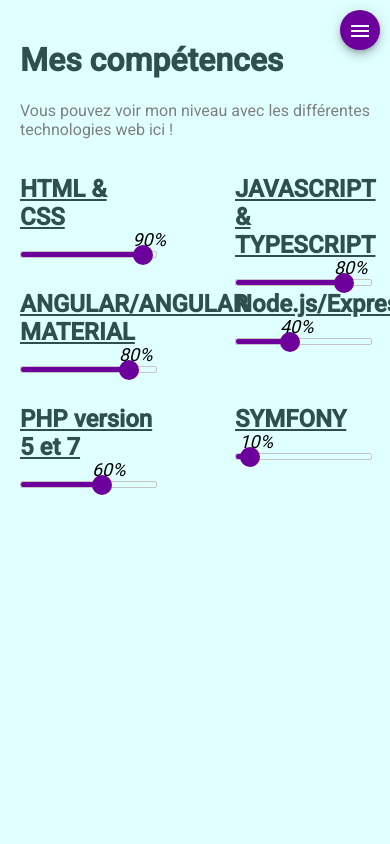
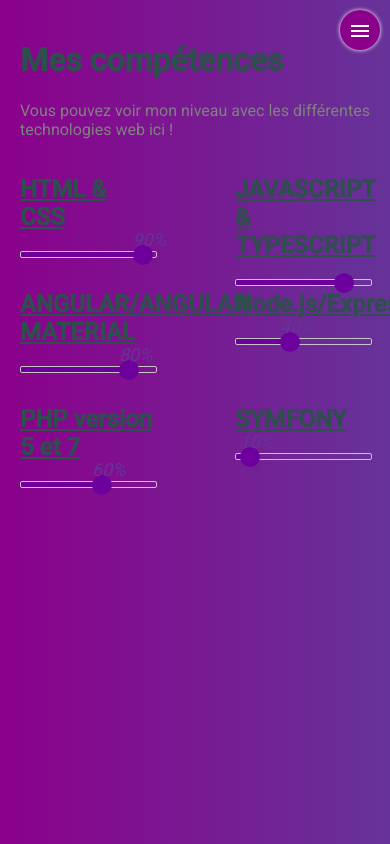
Before and after one commit to tolotra-david/portfolio, an Angular app: page /skills in a window 390 px wide. Built offline with nearby package versions, Linux system fonts and the light colour scheme.

Commit message:
rectification css sidebar et close

```diff
--- a/src/app/app-routing.module.ts
+++ b/src/app/app-routing.module.ts
@@ -7,7 +7,7 @@
 const routes: Routes = [
   {
     path: '',
-    redirectTo: 'home',
+    redirectTo: '/home',
     pathMatch: 'full',
   },
   {
--- a/src/app/app.component.css
+++ b/src/app/app.component.css
@@ -12,6 +12,7 @@
 
 .sidebar {
     width: 30%;
+    height: 100%;
     overflow: hidden;
     opacity: 1;
     transition: all ease-out 60ms;
@@ -20,24 +21,25 @@
 
 .pages {
     width: 100%;
-    width: 100%;
+    height: 100%;
     overflow-Y: auto;
     padding: 20px;
-    background-color: lightcyan;
+    color: rebeccapurple;
+    background-image: linear-gradient(90deg, darkmagenta, rebeccapurple);
 }
 
 .close{
     position: fixed;
     right: 10px;
     top: 10px;
-    background-color: rgb(109, 0, 156);
+    background-color: darkmagenta;
+    box-shadow: 0px 0px 4px white;
 }
 
 @media only screen and (max-width: 770px){
     .sidebar{
         width: 0;
         position: absolute;
-        height: 100%;
         z-index: 1000 !important;
     }
 }
--- a/src/app/home/home.component.html
+++ b/src/app/home/home.component.html
@@ -1,6 +1,6 @@
 <div class="home__img">
     <div class="home__img__container">
-        <img src="../../assets/images/font.jpg" alt="tolotra david">
+        <img src="/assets/images/font.jpg" alt="tolotra david">
     </div>
 </div>
 <div class="home__name">
```
Also changed, not shown: 2 other files (tests, documents, lock files or other folders).
